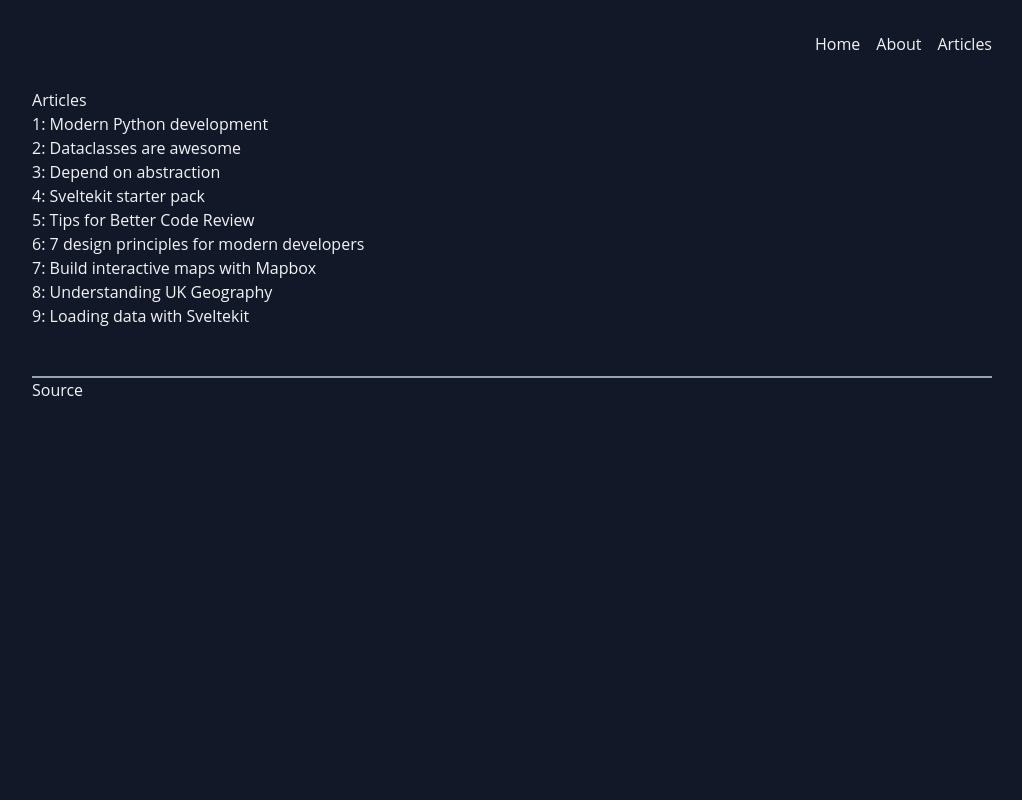
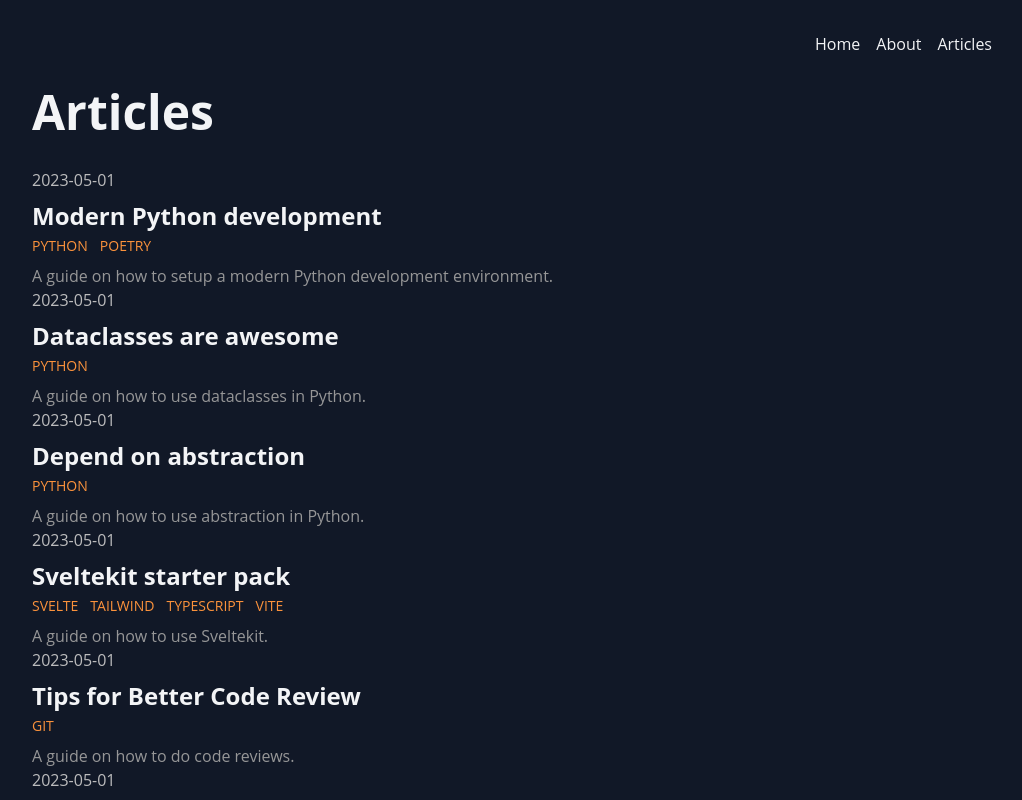
Before and after one commit to ellsphillips/level-up, a Next.js app: page /articles in a window 1280 px wide. Shown: the top 800 px of the page, without its empty margins (128-1150 px from the left). Built offline with nearby package versions, Linux system fonts and the light colour scheme.

Commit message:
Feature: article cards

```diff
--- /dev/null
+++ b/components/article/Card.tsx
@@ -0,0 +1,20 @@
+import { Article } from "@/types/article";
+
+export default function Article(data: Article) {
+  return (
+    <article>
+      <span className="font-lg text-level-up-grey-35">{data.date}</span>
+      <div className="my-2 space-y-1">
+        <h2 className="text-2xl font-bold">{data.title}</h2>
+        <div className="flex">
+          {data.tags.map((tag) => (
+            <span className="mr-3 text-sm text-orange-400 uppercase">
+              {tag}
+            </span>
+          ))}
+        </div>
+      </div>
+      <p className="text-level-up-grey-55">{data.description}</p>
+    </article>
+  );
+}
--- a/pages/articles/index.tsx
+++ b/pages/articles/index.tsx
@@ -1,9 +1,10 @@
 import { GetStaticProps } from "next";
+import Link from "next/link";
 
+import Card from "@/components/article/Card";
 import { articleData } from "@/data/articles";
 import Layout from "@/layouts/App";
 import { Article } from "@/types/article";
-import Link from "next/link";
 
 type Props = {
   items: Article[];
@@ -11,16 +12,14 @@ type Props = {
 
 const WithStaticProps = ({ items }: Props) => (
   <Layout title="LEVEL-UP! - Articles">
-    <h1>Articles</h1>
-    <ul>
-      {items.map((item) => (
-        <li key={item.id}>
-          <Link href="/articles/[id]" as={`/articles/${item.id}`}>
-            {item.id}: {item.title}
-          </Link>
-        </li>
+    <h1 className="pb-8 text-5xl font-bold">Articles</h1>
+    <div className="space-y-8">
+      {items.map((data) => (
+        <Link href="/articles/[id]" as={`/articles/${data.id}`}>
+          <Card {...data} />
+        </Link>
       ))}
-    </ul>
+    </div>
   </Layout>
 );
 
```
